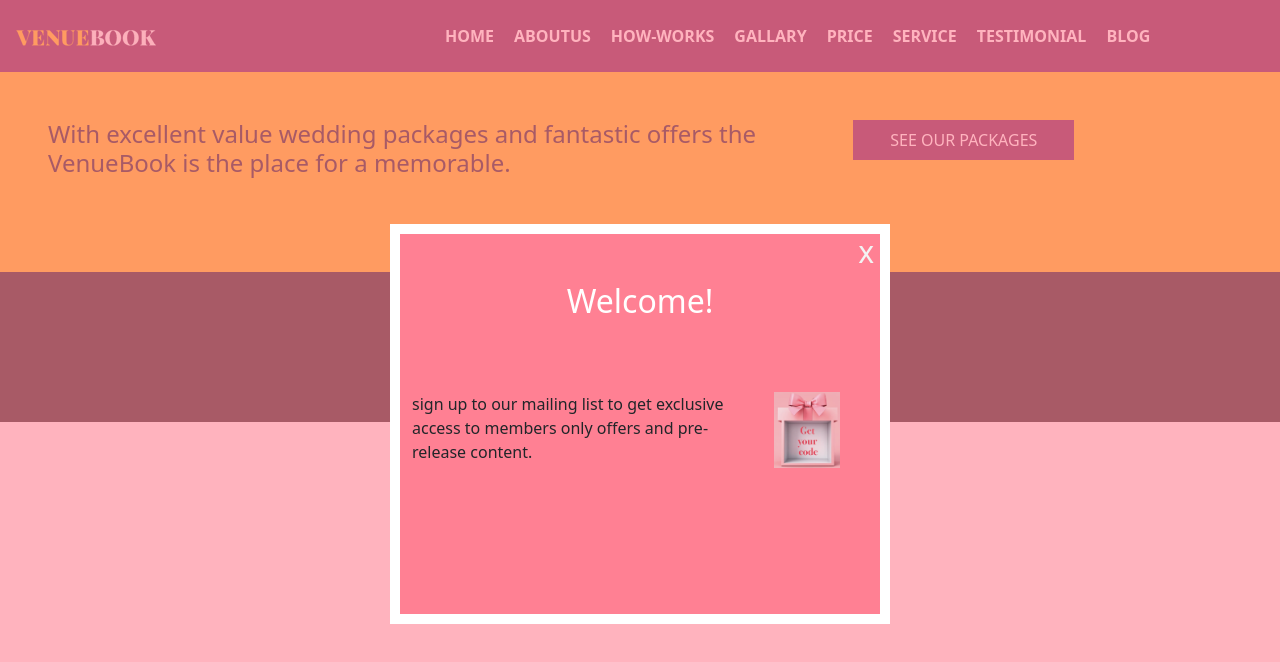
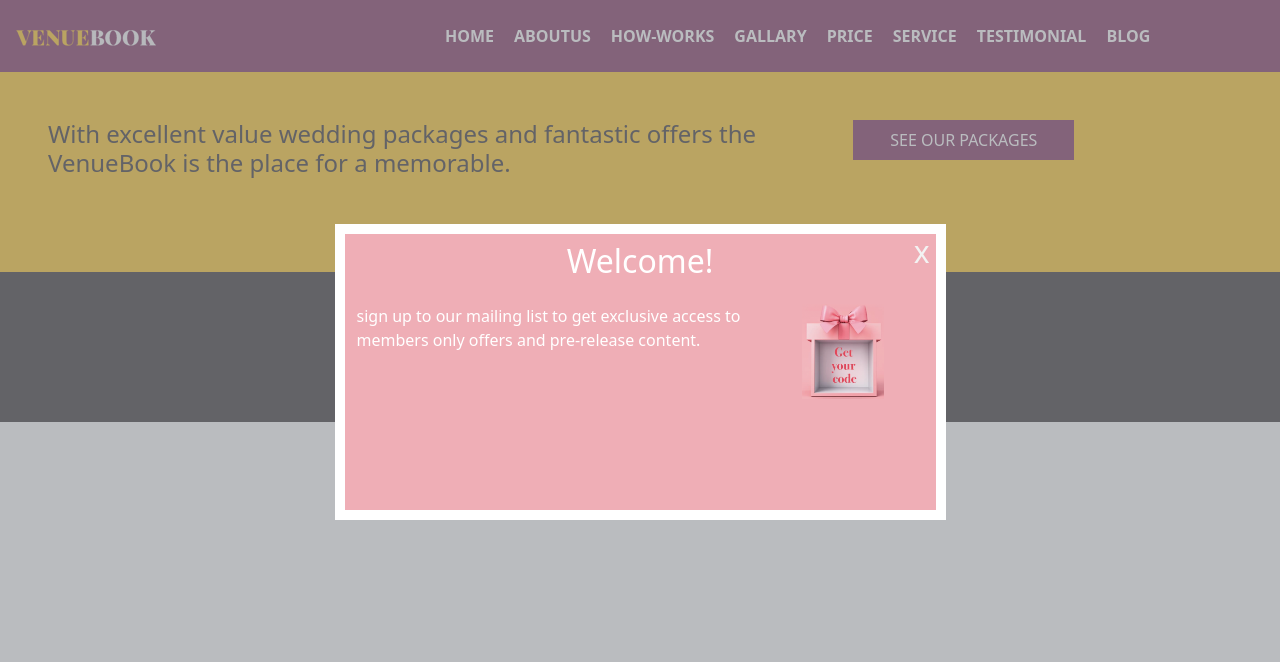
Before and after one commit to kavitaui/new-portfolio, a React (Create React App) app: page / in a window 1280 px wide. Shown: the top 662 px of the page. Built offline with nearby package versions, Linux system fonts and the light colour scheme.

Commit message:
completion to model

```diff
--- a/src/Componants/Model.js
+++ b/src/Componants/Model.js
@@ -1,20 +1,25 @@
 
-import { useState } from "react";
+import { useEffect, useState } from "react";
 import gift from "../Asset/images/gift.jpeg";
 export default function Model() {
-    const [model, setModel] = useState(true);
+    const [model, setModel] = useState();
+    useEffect(()=>{
+       setTimeout(()=>{
+        setModel(true);
+       }, 1000)
+    }, []);
     return (
-        <> {model ? (<div className=" wrapper" >
+        <> {model ? (<div className={`wrapper ${model ? 'open' : ''}`} >
             <div className="box1" ></div>
             <div className="box2">
                 <div className="box3" onClick={() => { setModel() }}>
                     <span >x</span>
-                    <div className="col-12 px-5 py-5 content">
+                    <div className="col-12 px-2 py-2 content">
                         <div className="row">
                             <div><h2>Welcome!</h2></div></div></div>
-                    <div className="col-12  py-2" >
+                    <div className="col-12  " >
                         <div className="row">
-                            <div className="col-9 px-4 py-2  ">
+                            <div className="col-9 px-4 py-2  content-left ">
                                 sign up to our mailing list to get exclusive access to members only
                                  offers and pre-release content.</div>
 
--- a/src/index.css
+++ b/src/index.css
@@ -234,7 +234,7 @@ button.react-calendar__tile.react-calendar__tile--active.react-calendar__tile--r
 .box1 {
   position: fixed;
   width: 100%;
-  background-color: #ff8093;
+  background-color: hsl(217.5deg 3.64% 56.86%);
   z-index: 11;
   left: 0px;
   top: 0px;
@@ -245,19 +245,20 @@ button.react-calendar__tile.react-calendar__tile--active.react-calendar__tile--r
 
 .box2 {
   position: fixed;
-  width: 500px;
+  width: 611px;
   background-color: white;
   z-index: 12;
   left: 50%;
   top: 28%;
   bottom: 0px;
-  height: 400px;
-  margin-left: -250px;
-  padding: 10px
+  height: 296px;
+  margin-left: -305.5px;
+  padding: 10px;
+
 }
 
 .box3 {
-  background-color: #ff8093;
+  background-color: hsl(352.62deg 67.01% 80.98%);
   height: 100%;
   position:relative;
 
@@ -279,3 +280,45 @@ button.react-calendar__tile.react-calendar__tile--active.react-calendar__tile--r
   text-align: right;
   width:60%;
 }
+.content-left{
+  color:#ffffff;
+}
+.wrapper {
+  opacity: 0;
+  transition: opacity 2s ease-in-out;
+}
+
+.open {
+  opacity: 1;
+}
+
+/* CSS for the element you want to show/hide */
+.wrapper {
+  opacity: 0; /* Start with opacity 0 to hide the element */
+  transition: opacity 5s ease-in-out; /* Add a smooth transition */
+}
+
+/* CSS for the element when it's visible */
+.wrapper.open {
+  opacity: 1;
+}
+
+/* CSS animation to gradually fade in */
+@keyframes fade-in {
+  from {
+    opacity: 0;
+  }
+  to {
+    opacity: 1;
+  }
+}
+
+/* CSS animation to gradually fade out */
+@keyframes fade-out {
+  from {
+    opacity: 1;
+  }
+  to {
+    opacity: 0;
+  }
+}
```
Also changed, not shown: src/Componants/HeaderFolder/Home.js (+5 -5 lines).
